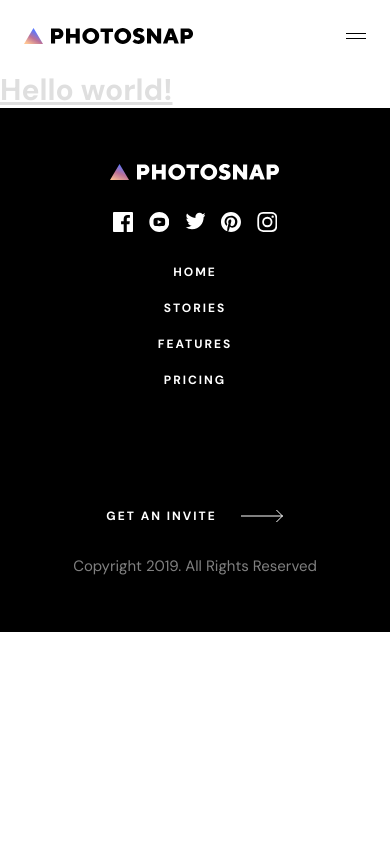
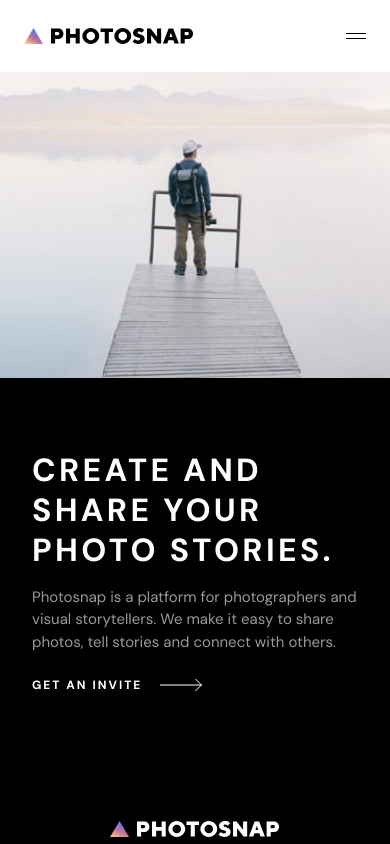
Before and after one commit to stephjoseph/photosnap, a SvelteKit app: page / in a window 390 px wide. Shown: the top 844 px of the page. Built offline with nearby package versions, Linux system fonts and the light colour scheme.

Commit message:
feat: home hero mobile

```diff
--- /dev/null
+++ b/src/lib/home/home-hero.svelte
@@ -0,0 +1,55 @@
+<script>
+  import { onMount, onDestroy } from 'svelte';
+  import heroImgMobile from '../../assets/home/mobile/create-and-share.jpg';
+  import heroImgTablet from '../../assets/home/tablet/create-and-share.jpg';
+  import heroImgDesktop from '../../assets/home/desktop/create-and-share.jpg';
+  import arrow from '../../assets/shared/desktop/arrow-white.svg';
+
+  let windowWidth = 0;
+
+  onMount(() => {
+    windowWidth = window.innerWidth;
+
+    window.addEventListener('resize', handleResize);
+    return () => {
+      window.removeEventListener('resize', handleResize);
+    };
+  });
+
+  function handleResize() {
+    windowWidth = window.innerWidth;
+  }
+
+  $: heroImageUrl =
+    windowWidth < 768
+      ? heroImgMobile
+      : windowWidth >= 768 && windowWidth < 1280
+        ? heroImgTablet
+        : heroImgDesktop;
+</script>
+
+<div class="flex w-full flex-col">
+  <div class="w-full">
+    <img class="h-full w-full" src={heroImageUrl} alt="hero" />
+  </div>
+  <div class="flex w-full flex-col gap-6 bg-pure-black py-[4.5rem] pl-8 pr-6">
+    <div class="flex w-full flex-col gap-4">
+      <h1
+        class="text-[2rem] font-bold uppercase leading-10 tracking-[3.33px] text-pure-white"
+      >
+        Create and share your photo stories.
+      </h1>
+      <p class="text-[0.938rem] font-normal tracking-normal text-pure-white/60">
+        Photosnap is a platform for photographers and visual storytellers. We
+        make it easy to share photos, tell stories and connect with others.
+      </p>
+    </div>
+    <a
+      class="flex w-fit items-center gap-[1.125rem] text-[0.75rem] font-bold uppercase leading-4 tracking-[2px] text-pure-white"
+      href="/"
+    >
+      <span>Get an invite</span>
+      <img src={arrow} alt="arrow icon" />
+    </a>
+  </div>
+</div>
--- a/src/routes/+page.svelte
+++ b/src/routes/+page.svelte
@@ -1 +1,11 @@
-<h1 class="text-3xl font-bold underline text-light-grey">Hello world!</h1>
+<script>
+  import HomeHero from '$lib/home/home-hero.svelte';
+</script>
+
+<main>
+  <HomeHero />
+</main>
+
+<style>
+  /* your styles go here */
+</style>
```
